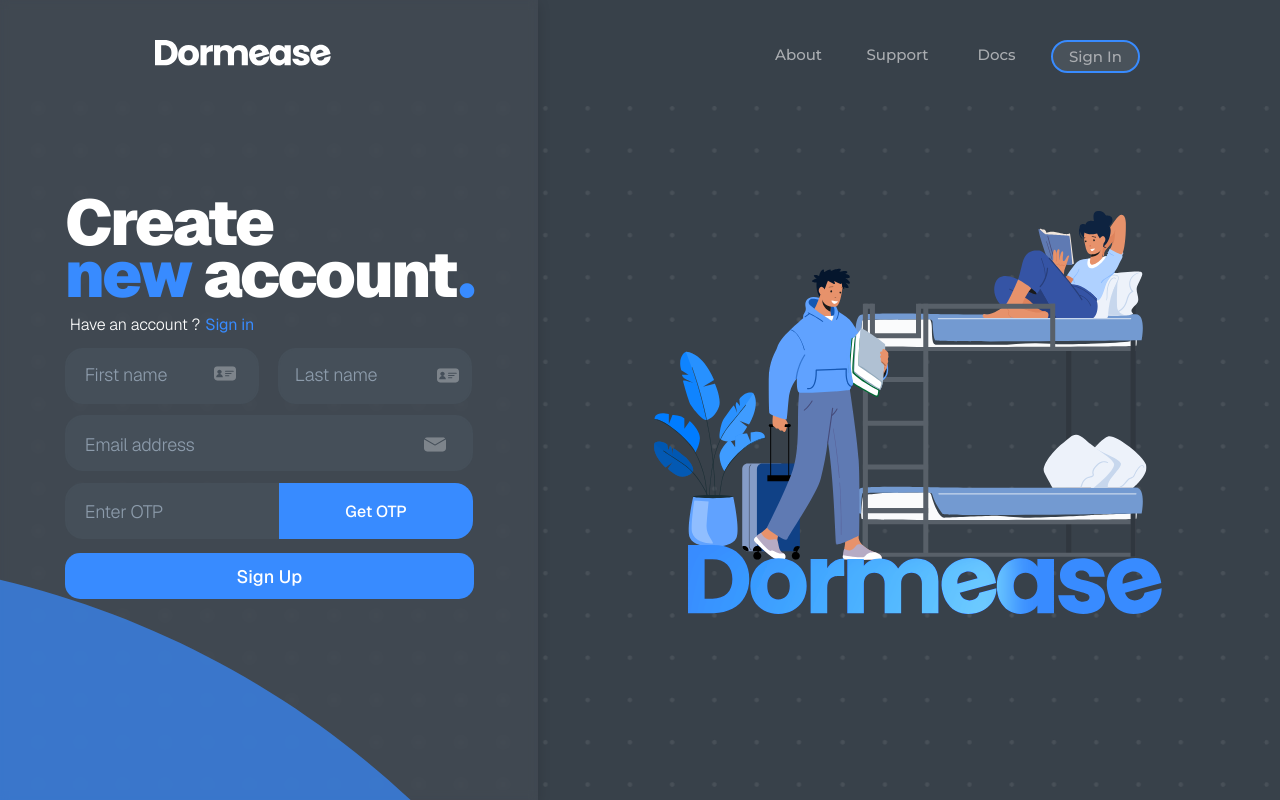
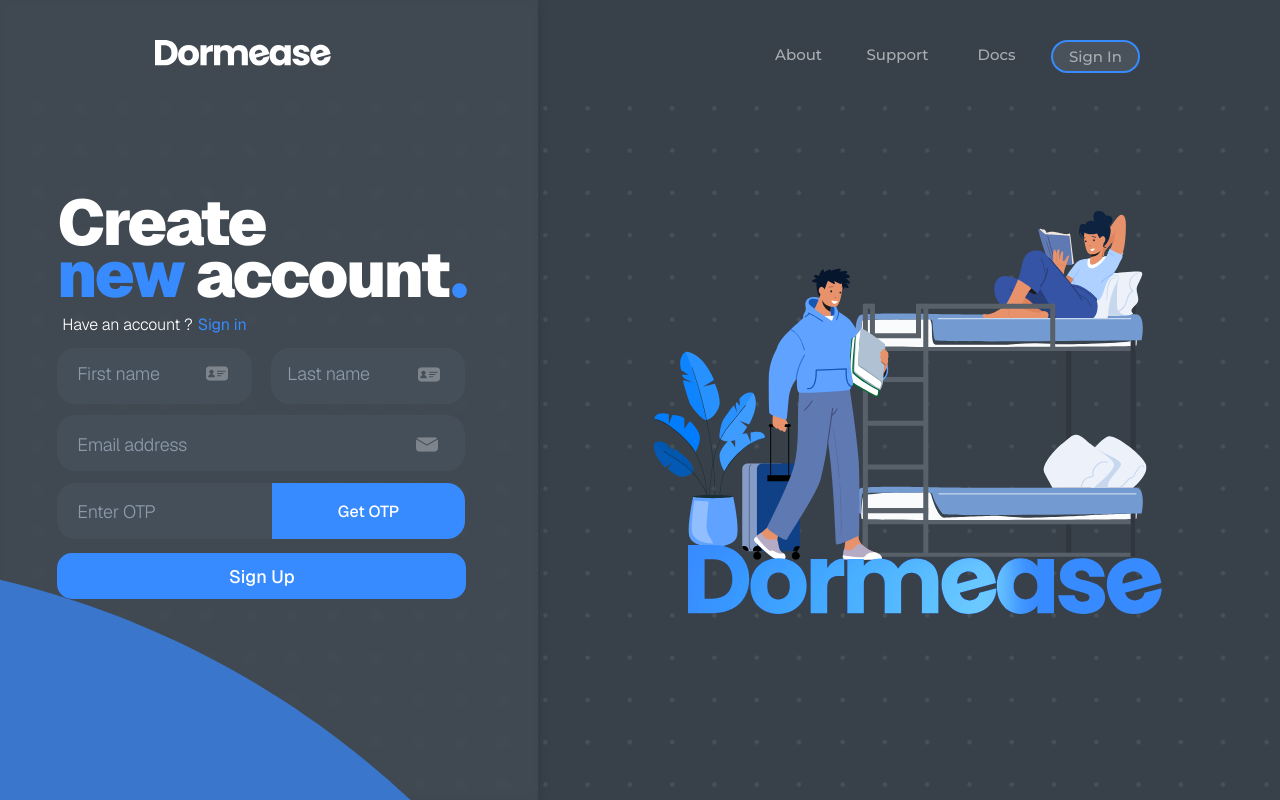
Before and after one commit to Shashank-Bharti/Dormease, a Flask app: page /registration in a window 1280 px wide. Run offline with Flask 3, Linux system fonts and the light colour scheme; parts of the project's set-up code (start-up, migrations or seed data) failed here and were passed over.

Commit message:
fix to registration css

```diff
--- a/static/css/registration.css
+++ b/static/css/registration.css
@@ -56,7 +56,6 @@
 
 /* Added content text styling */
 .content-text {
-
   color: #fff;
   font-family: "Geist", sans-serif;
   font-size: 4rem;
@@ -64,12 +63,13 @@
   font-weight: 900;
   line-height: 43.939px;
   letter-spacing: -2.296px;
-  padding-left: 3.5vw;
+
   position: relative;
   z-index: 1;
-  min-width: 40vw;
-  max-width: 80%;
-  height: auto;
+
+}
+.w-br{
+
 }
 
 
```
